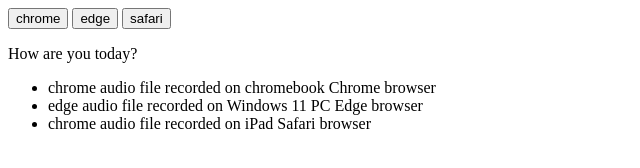
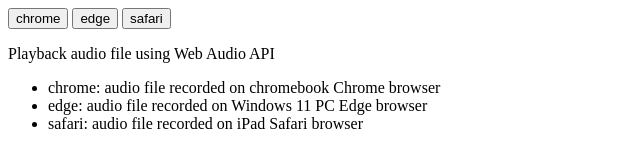
Before and after one commit to manabesky/play_wav, a plain HTML site: page index.html in a window 1280 px wide. Shown: the whole page, without its empty margins (0-640 px from the left). Drawn offline with Linux system fonts and the light colour scheme.

Commit message:
updated the description(no code impact)

```diff
--- a/index.html
+++ b/index.html
@@ -13,11 +13,11 @@
   <button id="playEdge">edge</button>
   <button id="playSafari">safari</button>
 
-  <p>How are you today?</p>
+  <p>Playback audio file using Web Audio API</p>
   <ul>
-    <li>chrome audio file recorded on chromebook Chrome browser</li>
-    <li>edge audio file recorded on Windows 11 PC Edge browser</li>
-    <li>chrome audio file recorded on iPad Safari browser</li>
+    <li>chrome: audio file recorded on chromebook Chrome browser</li>
+    <li>edge: audio file recorded on Windows 11 PC Edge browser</li>
+    <li>safari: audio file recorded on iPad Safari browser</li>
   </ul>
 
   <script src="js/main.js"></script>
```
